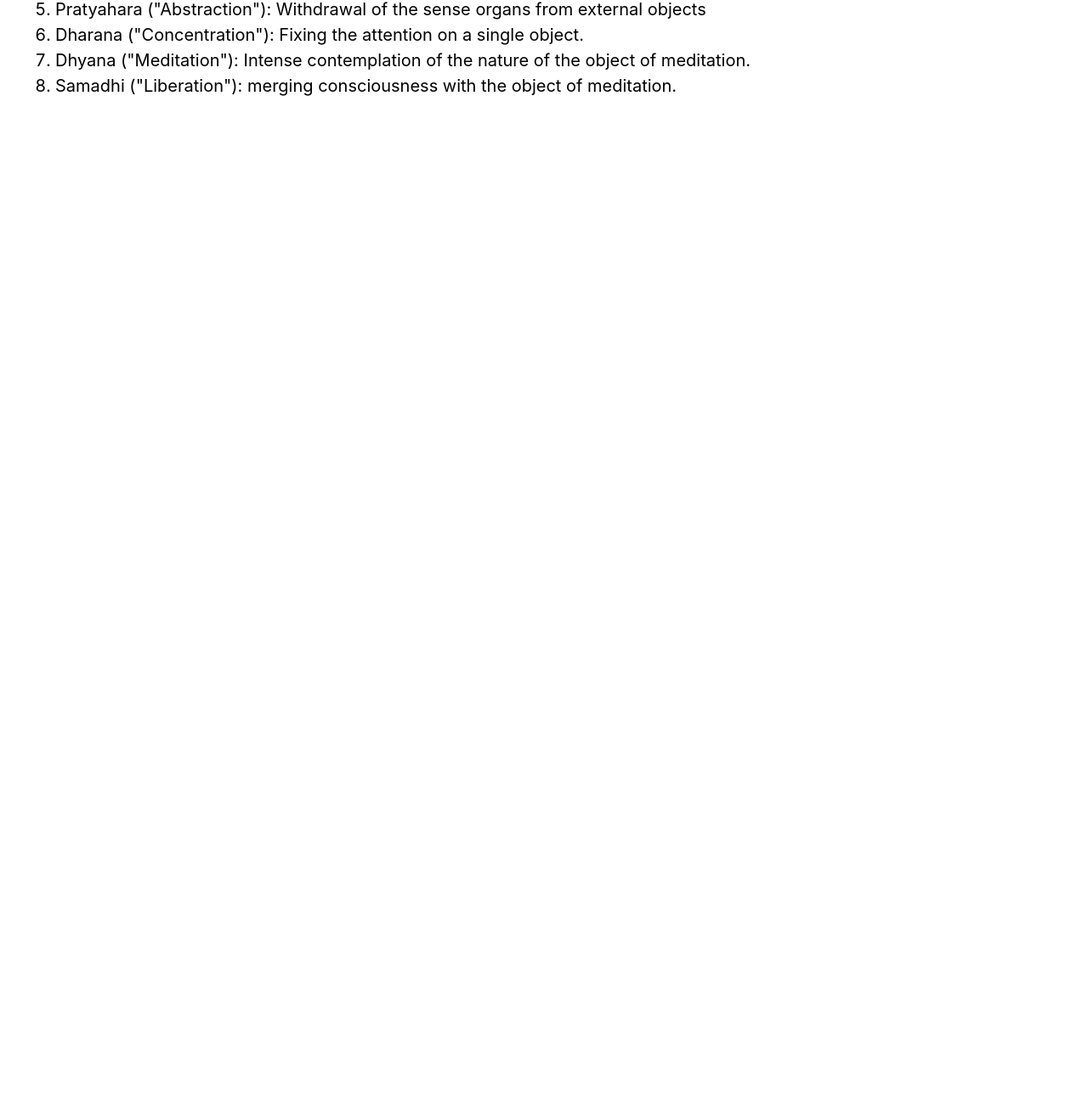
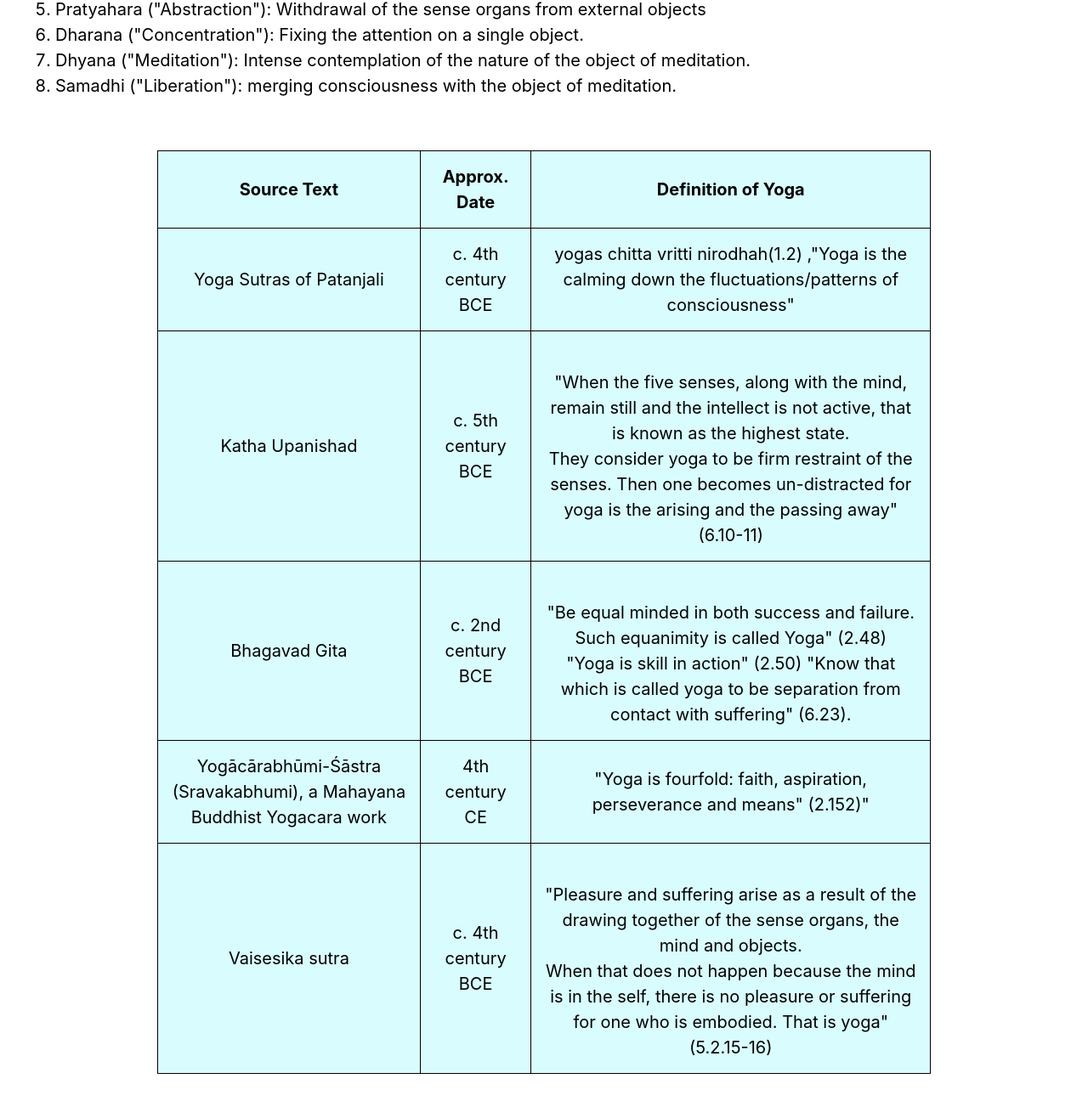
Before and after one commit to SPUTnik-42/project0, a plain HTML site: page project0/index.html in a window 1280 px wide. Shown: the part 1888-3191 px from the top of the page at 85% size. Before the commit the page ends 2029 px from the top, so only its background shows below. Drawn offline with nearby package versions, Linux system fonts and the light colour scheme.

Commit message:
Final additon

```diff
--- a/project0/index.html
+++ b/project0/index.html
@@ -92,6 +92,47 @@
 				<li>Samadhi ("Liberation"): merging consciousness with the object of meditation.</li>
 			</ol>
 
+		<table>
+			<tr>
+				<th>Source Text</th>
+				<th>Approx. Date</th>
+				<th>Definition of Yoga</th>
 
+			</tr>
+			<tr>
+				<td>Yoga Sutras of Patanjali</td>
+				<td>c. 4th century BCE</td>
+				<td>yogas chitta vritti nirodhah(1.2) ,"Yoga is the calming down the fluctuations/patterns of consciousness"</td>
+			</tr>
+			<tr>
+				<td>Katha Upanishad</td>
+				<td>c. 5th century BCE</td>
+				<td>
+					<br>"When the five senses, along with the mind, remain still and the intellect is not active, that is known as the highest state.</br>
+					 They consider yoga to be firm restraint of the senses. Then one becomes un-distracted for yoga is the arising and the passing away" (6.10-11)
+				</td>
+			</tr>
+			<tr>
+				<td>Bhagavad Gita</td>
+				<td>c. 2nd century BCE</td>
+				<td>
+					<br>"Be equal minded in both success and failure. Such equanimity is called Yoga" (2.48)</br>
+					"Yoga is skill in action" (2.50) "Know that which is called yoga to be separation from contact with suffering" (6.23).
+				</td>
+			</tr>
+			<tr>
+				<td>Yogācārabhūmi-Śāstra (Sravakabhumi), a Mahayana Buddhist Yogacara work	</td>
+				<td>4th century CE</td>
+				<td>"Yoga is fourfold: faith, aspiration, perseverance and means" (2.152)"</td>
+			</tr>
+			<tr>
+				<td>Vaisesika sutra</td>
+				<td>c. 4th century BCE</td>
+				<td>
+					<br>"Pleasure and suffering arise as a result of the drawing together of the sense organs, the mind and objects. </br>
+					When that does not happen because the mind is in the self, there is no pleasure or suffering for one who is embodied.
+					 That is yoga" (5.2.15-16)
+				</td>
+			</tr>
     </body>
 </html>
```
